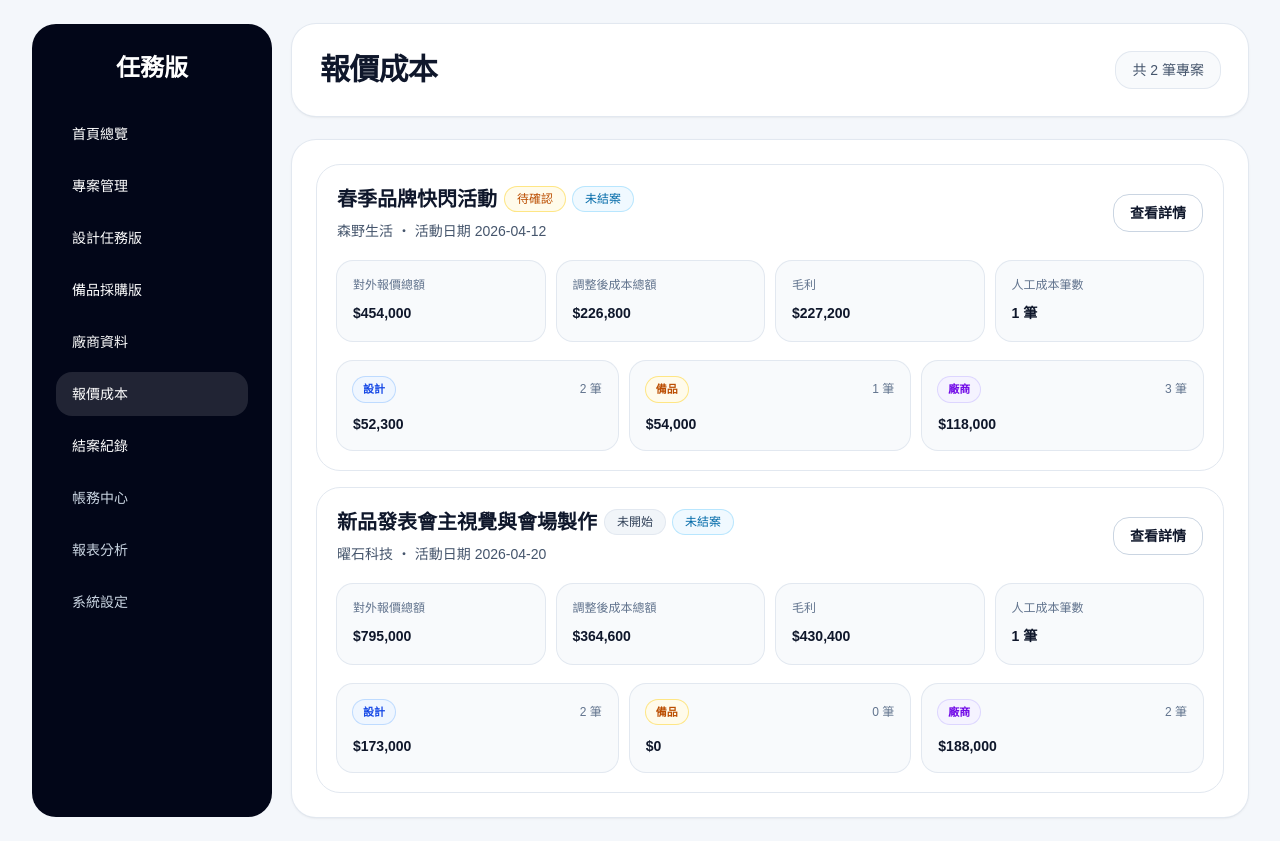
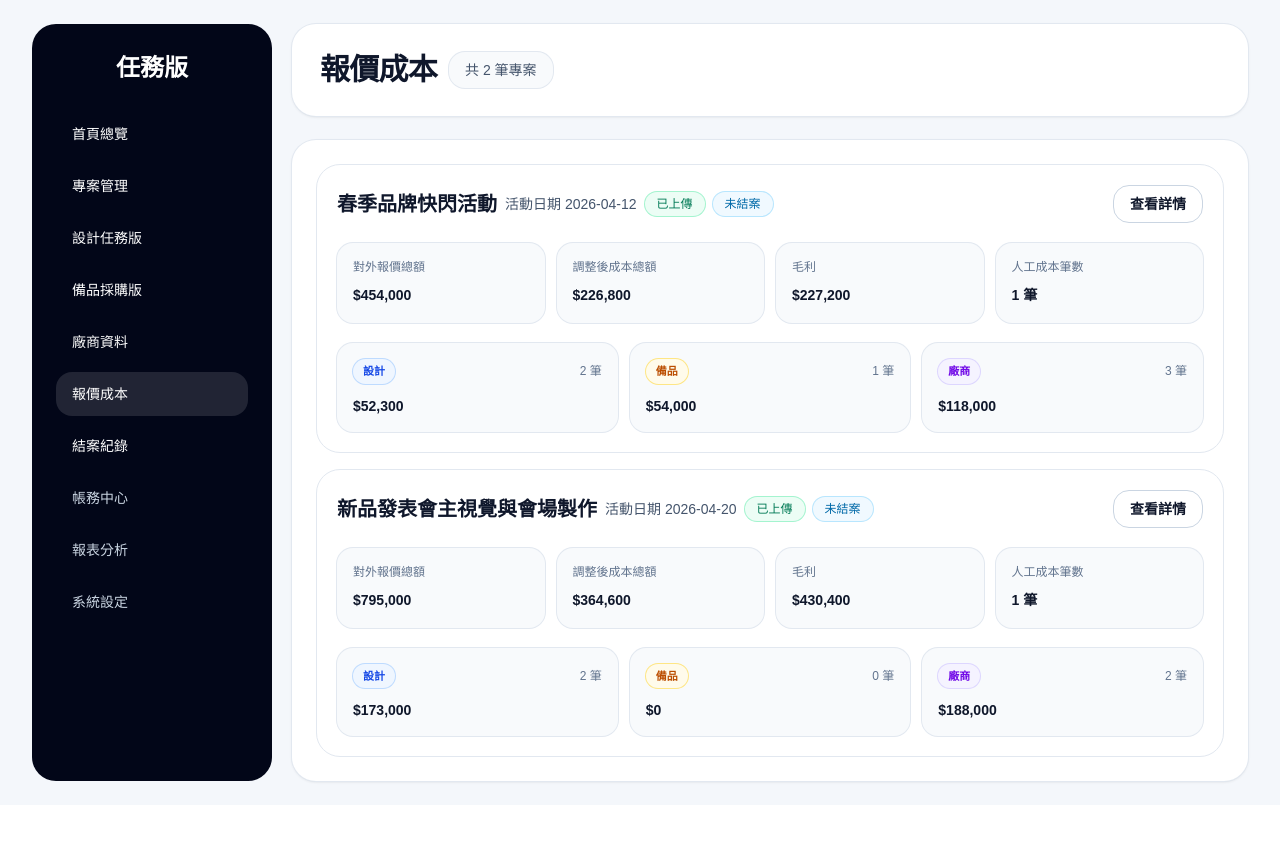
Before and after one commit to willy841/projectflow, a Next.js app in the folder project-mgmt/: page /quote-costs in a window 1280 px wide. After the commit the page ends 805 px from the top, so only its background shows below. Built offline with nearby package versions, Linux system fonts and the light colour scheme.

Commit message:
refactor: align quote cost list header and upload status

```diff
--- a/project-mgmt/src/components/quote-cost-list-client.tsx
+++ b/project-mgmt/src/components/quote-cost-list-client.tsx
@@ -8,7 +8,6 @@ import {
   getCloseStatusClass,
   getGrossProfit,
   getQuotationTotal,
-  getReconciliationStatusClass,
   type CostSourceType,
 } from "@/components/quote-cost-data";
 import { getQuoteCostProjectsWithWorkflow } from "@/components/project-workflow-store";
@@ -56,7 +55,7 @@ export function QuoteCostListClient({ mode = "active" }: { mode?: "active" | "cl
   return (
     <AppShell activePath="/quote-costs">
       <header className="rounded-3xl bg-white p-6 shadow-sm ring-1 ring-slate-200 xl:p-7">
-        <div className="flex items-center justify-between gap-3">
+        <div className="flex items-center gap-3">
           <h2 className="text-3xl font-semibold tracking-tight text-slate-900">報價成本</h2>
           <div className="rounded-2xl bg-slate-50 px-4 py-2 text-sm text-slate-600 ring-1 ring-slate-200">
             共 {activeProjects.length} 筆專案
@@ -74,14 +73,14 @@ export function QuoteCostListClient({ mode = "active" }: { mode?: "active" | "cl
                   <div>
                     <div className="flex flex-wrap items-center gap-2">
                       <h4 className="text-xl font-semibold text-slate-900">{project.projectName}</h4>
-                      <span className={`inline-flex rounded-full px-3 py-1 text-xs font-medium ring-1 ${getReconciliationStatusClass(project.reconciliationStatus)}`}>
-                        {project.reconciliationStatus}
+                      <span className="text-sm text-slate-600">活動日期 {project.eventDate}</span>
+                      <span className={`inline-flex rounded-full px-3 py-1 text-xs font-medium ring-1 ${project.quotationImported ? "bg-emerald-50 text-emerald-700 ring-emerald-200" : "bg-amber-50 text-amber-700 ring-amber-200"}`}>
+                        {project.quotationImported ? "已上傳" : "未上傳"}
                       </span>
                       <span className={`inline-flex rounded-full px-3 py-1 text-xs font-medium ring-1 ${getCloseStatusClass(project.closeStatus)}`}>
                         {project.closeStatus}
                       </span>
                     </div>
-                    <p className="mt-2 text-sm text-slate-600">{project.clientName} ・ 活動日期 {project.eventDate}</p>
                   </div>
 
                   <Link
```
